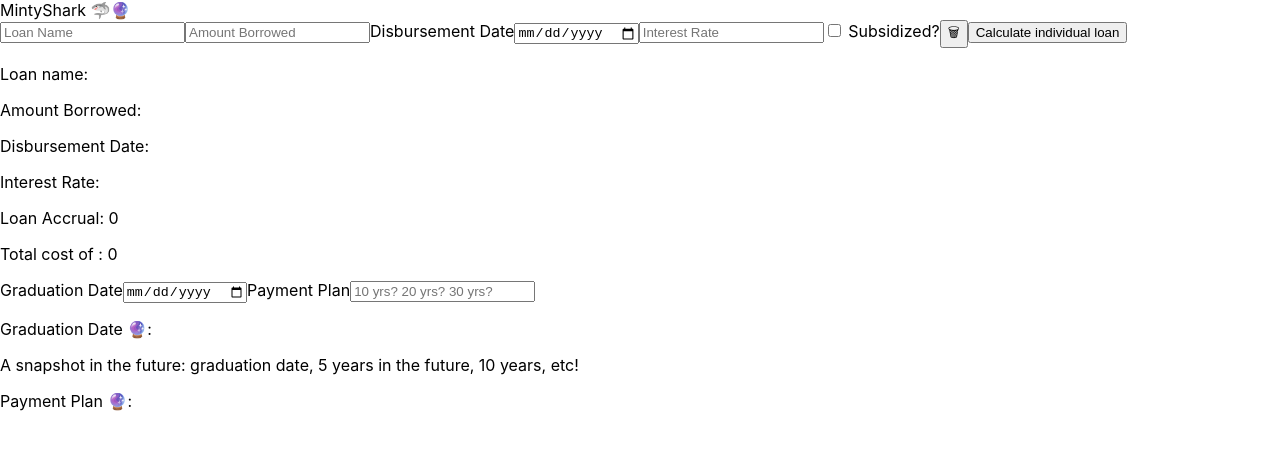
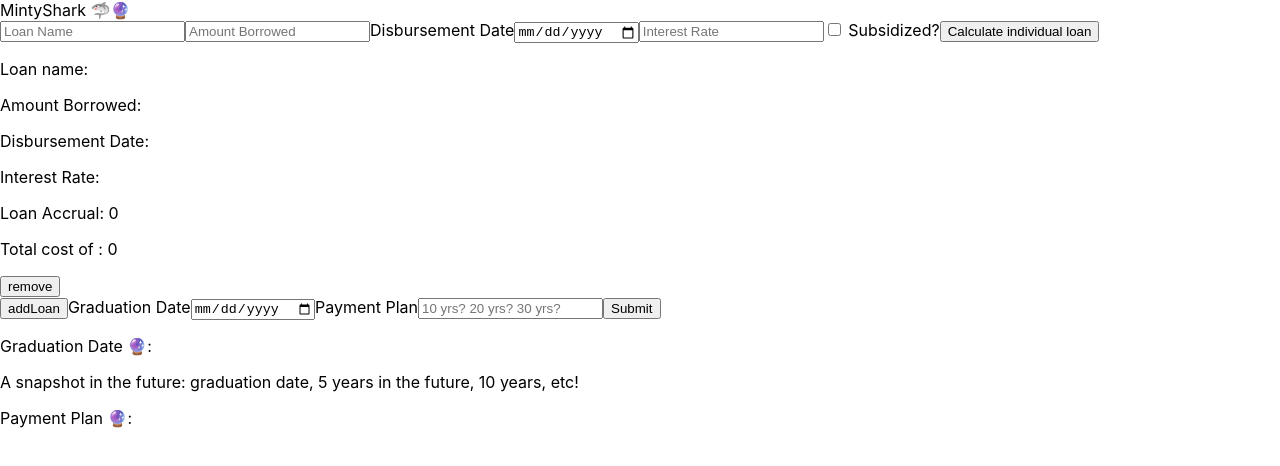
Before and after one commit to aileentran/mintyshark, a React (Create React App) app: page / in a window 1280 px wide. Shown: the top 466 px of the page. Built offline with nearby package versions, Linux system fonts and the light colour scheme.

Commit message:
Able to add and delete individual loans on `LoanForm.js`
- Added new methods: `createUI`, `addClick`, `removeClick`, and `handleSubmit`
- WIP: Update `handleChange` to handle `gradDate` state and `paymentPlan` state
- WIP: Update `handleSubmit` and work on calculations

```diff
--- a/src/Components/IndLoanForm.js
+++ b/src/Components/IndLoanForm.js
@@ -121,7 +121,7 @@
           </label>
 
           {/*<button onClick={this.addSubLoan}>➕</button>*/}
-          <button>🗑</button>
+          {/* <button>🗑</button> */}
           {/* TODO: remove calculating individual loans */}
           <button>Calculate individual loan</button>
           {/* <input type="submit" value="Submit" /> */}
--- a/src/Components/LoanForm.js
+++ b/src/Components/LoanForm.js
@@ -5,23 +5,72 @@
   constructor() {
     super()
     this.state = {
+      values: [{ values: null }],
       gradDate: "",
       paymentPlan: ""
     }
     this.handleChange = this.handleChange.bind(this)
   }
 
-  handleChange(event) {
-    const {name, value} = event.target
-    this.setState({ [name] : value })
+  createUI(){
+    return this.state.values.map((ele, i) => (
+      <div key={i}>
+        <IndLoanForm />
+        <input
+          type="button"
+          value="remove"
+          onClick={this.removeClick.bind(this, i)}
+        />
+      </div>
+    ))
+  }
+
+  handleChange(i, event) {
+    let values = [...this.state.values]
+    values[i].value = event.target.value
+    this.setState({ values })
+    // original handleChange below
+    // const {name, value} = event.target
+    // this.setState({ [name] : value })
+  }
+
+  addClick() {
+    this.setState(prevState => ({
+      values: [...prevState.values, { values: null }]
+    }))
+  }
+
+  removeClick(i) {
+    let values = [...this.state.values]
+    values.splice(i, 1)
+    this.setState({ values })
+  }
+
+  handleSubmit(event) {
+    event.preventDefault()
   }
 
   render() {
     return(
       <div className="loan-form">
+        <form onSubmit={this.handleSubmit}>
+          {this.state.values.map((ele, i) => (
+            <div key={i}>
               <IndLoanForm />
-        {/* POTENTIAL RESOURCE TO ADD FORMS: https://dev.to/email2vimalraj/dynamic-form-fields-using-react-35ci */}
-        {/* TODO: include buttons - add loans, calculate */}
+              <input
+                type="button"
+                value="remove"
+                onClick={this.removeClick.bind(this, i)}
+              />
+            </div>
+          ))}
+
+          <input
+            type="button"
+            value="addLoan"
+            onClick={() => this.addClick()}
+          />
+
           <label>Graduation Date</label>
             <input
               type="date"
@@ -39,6 +88,16 @@
               onChange={this.handleChange}
             />
 
+          <input
+            type="submit"
+            value="Submit"
+          />
+
+        </form>
+        {/* POTENTIAL RESOURCE TO ADD FORMS: https://dev.to/email2vimalraj/dynamic-form-fields-using-react-35ci */}
+        {/* TODO: include buttons - add loans, calculate */}
+
+
         {/* TODO for calculations: consider 6 months after grad for subsidized loans!*/}
 
         <div className="input-values">
```
Lines whose indentation alone changed are shown as unchanged.
